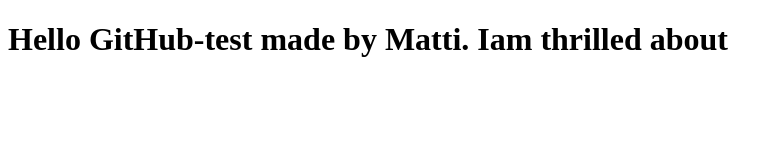
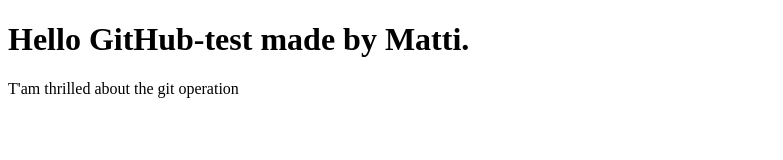
Before and after one commit to welinmat/github-test, a plain HTML site: page index.html in a window 1280 px wide. Shown: the whole page, without its empty margins (0-783 px from the left). Drawn offline with Linux system fonts and the light colour scheme.

Commit message:
paragraph added

```diff
--- a/index.html
+++ b/index.html
@@ -5,6 +5,7 @@
     <title>Hello GitHub-test</title>
   </head>
   <body>
-    <h1>Hello GitHub-test made by Matti. Iam thrilled about</h1>
+    <h1>Hello GitHub-test made by Matti.</h1>
+    <p>T'am thrilled about the git operation</p>
   </body>
 </html>
```
